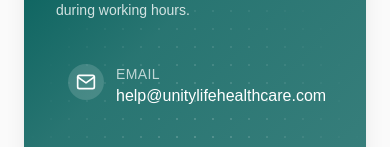
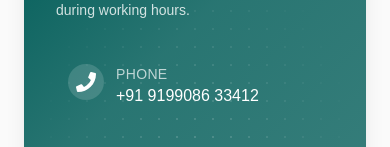
Before and after one commit to Harunath/ulhc, a Next.js app: page /contact in a window 390 px wide. Shown: the part 472-619 px from the top of the page. Built offline with nearby package versions, Linux system fonts and the light colour scheme.

Commit message:
phone added

```diff
--- a/src/components/contact/ContactSection.tsx
+++ b/src/components/contact/ContactSection.tsx
@@ -3,6 +3,7 @@
 import { useState } from "react";
 import { motion } from "framer-motion";
 import { FiMail, FiMapPin, FiGlobe, FiUser, FiPhone } from "react-icons/fi";
+import { FaPhone } from "react-icons/fa";
 
 const BRAND = "#045e5a";
 
@@ -62,6 +63,11 @@
 							</p>
 
 							<div className="mt-8 space-y-4">
+								<DetailRow
+									icon={<FaPhone className="h-5 w-5" />}
+									title="Phone"
+									value="+91 9199086 33412"
+								/>
 								<DetailRow
 									icon={<FiMail className="h-5 w-5" />}
 									title="Email"
```
